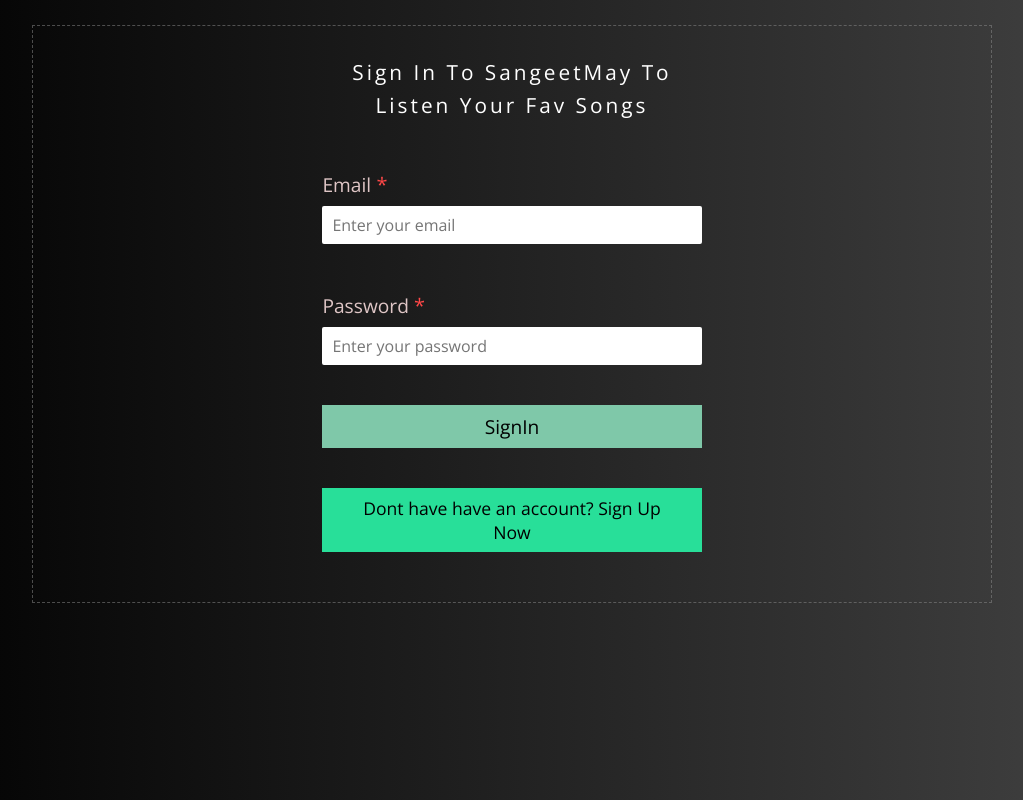
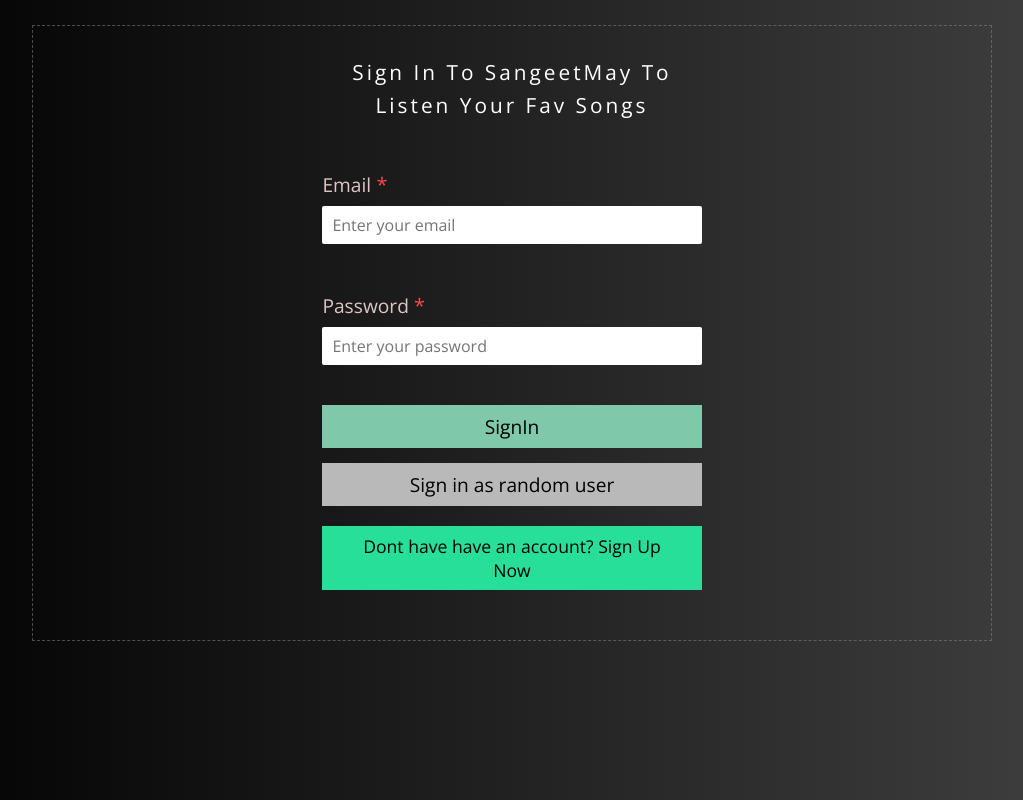
Before and after one commit to ddepu11/sangeetmay, a React app: page /sign-in in a window 1280 px wide. Shown: the whole page, without its empty margins (128-1151 px from the left). Built offline with nearby package versions, Linux system fonts and the light colour scheme; no server answers.

Commit message:
chore: add sign in as random person btn

```diff
--- a/src/screens/Home/Home.tsx
+++ b/src/screens/Home/Home.tsx
@@ -97,7 +97,6 @@
     }
 
     return () => {
-      console.log('Clean Up Function runs.');
       hasComponentBeenUnmounted = true;
     };
   }, [history, hasUserLoggedIn, dispatch, role, play, pause]);
--- a/src/screens/SignIn/Logic/useSignInLogic.tsx
+++ b/src/screens/SignIn/Logic/useSignInLogic.tsx
@@ -38,7 +38,7 @@
         credentials.password.trim()
       )
       .then(() => {
-        console.log('Successfully signed in!');
+        // console.log('Successfully signed in!');
       })
       .catch((err) => {
         dispatch(sendNotification({ message: err.message, error: true }));
@@ -46,8 +46,8 @@
       });
   };
 
-  const handleSignIn = (e: React.FormEvent<HTMLFormElement>): void => {
-    e.preventDefault();
+  const handleSignIn = (e?: React.FormEvent<HTMLFormElement>): void => {
+    e && e.preventDefault();
 
     const error = validateUserCredentials(
       credentials,
@@ -69,12 +69,27 @@
     setCredentials({ ...credentials, [name]: value });
   };
 
+  //Login as random user
+  const loginAsRandomUser = () => {
+    const randomUser = [
+      { email: 'ddepu11@gmail.com', password: 'aaaaaa' },
+      { email: 'aayush11@gmail.com', password: '111111' },
+    ];
+
+    const randomUserIndex =
+      randomUser[Math.floor(Math.random() * randomUser.length)];
+
+    setCredentials(randomUserIndex);
+    handleSignIn();
+  };
+
   return {
     handleSignIn,
     handleInput,
     credentials,
     emailValidationMessageTag,
     passwordValidationMessageTag,
+    loginAsRandomUser,
   };
 };
 
--- a/src/screens/SignIn/SignIn.tsx
+++ b/src/screens/SignIn/SignIn.tsx
@@ -12,6 +12,7 @@
     credentials: { email, password },
     emailValidationMessageTag,
     passwordValidationMessageTag,
+    loginAsRandomUser,
   } = useSignInLogic();
 
   return (
@@ -78,6 +79,23 @@
           SignIn
         </Button>
 
+        <Button
+          type='submit'
+          buttonStyle={{
+            padding: '8px 20px',
+            fontSize: '1.2em',
+            hoverTransform: 'scale(1.05) translateY(-2px)',
+            transition: 'transform 0.4s ease',
+            mt: '15px',
+            width: '100%',
+            bgColor: 'var(--little-light-color)',
+            color: 'var(--dark-color)',
+          }}
+          handleClick={loginAsRandomUser}
+        >
+          Sign in as random user
+        </Button>
+
         <Link to='/sign-up' className='sign_up_link'>
           <Button
             type='button'
@@ -122,7 +140,7 @@
   }
 
   .sign_up_link {
-    margin-top: 40px;
+    margin-top: 20px;
   }
 
   @media screen and (max-width: 798px) {
```
